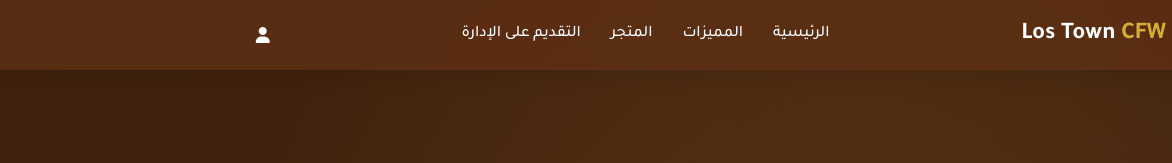
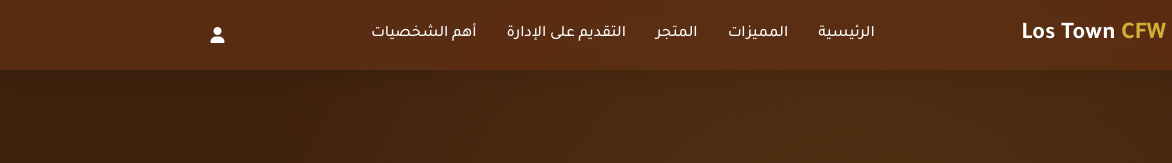
Before and after one commit to L1T-T/LosTown, a website: page index.html in a window 1280 px wide. Shown: the top 163 px of the page, 0-1172 px from the left. Drawn offline with nearby package versions, Linux system fonts and the light colour scheme.

Commit message:
Update index.html

```diff
--- a/index.html
+++ b/index.html
@@ -48,6 +48,7 @@
                 <a href="index.html#features">المميزات</a>
                 <a href="https://los-town.com/ar" target="_blank">المتجر</a>
                 <a href="application.html" class="apply-link">التقديم على الإدارة</a>
+                <a href="characters.html">أهم الشخصيات</a>
 
             </div>
 
```
